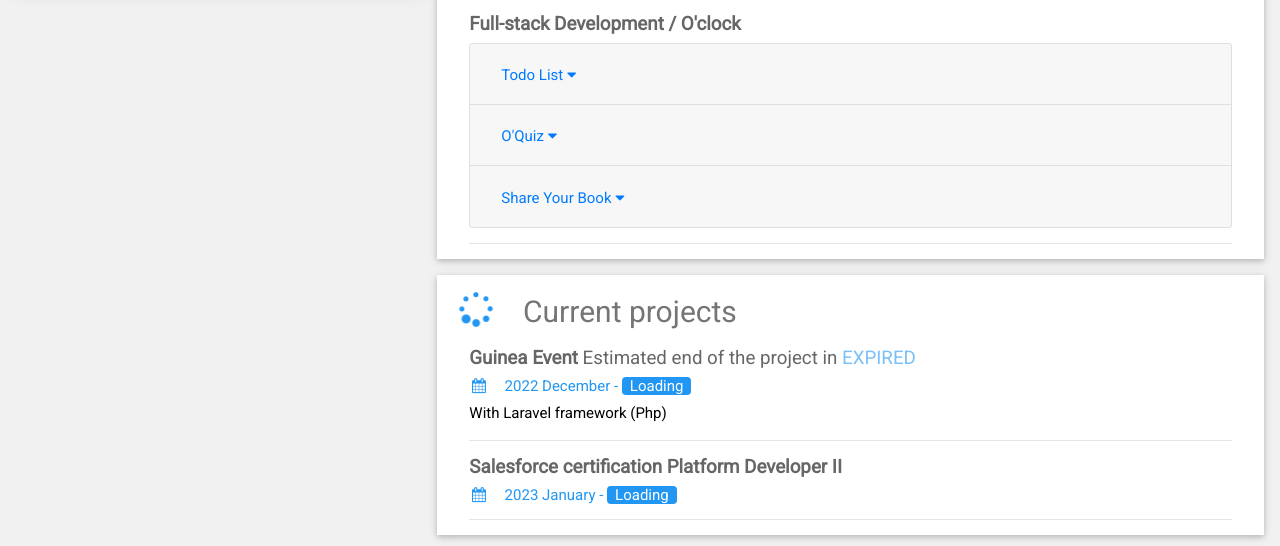
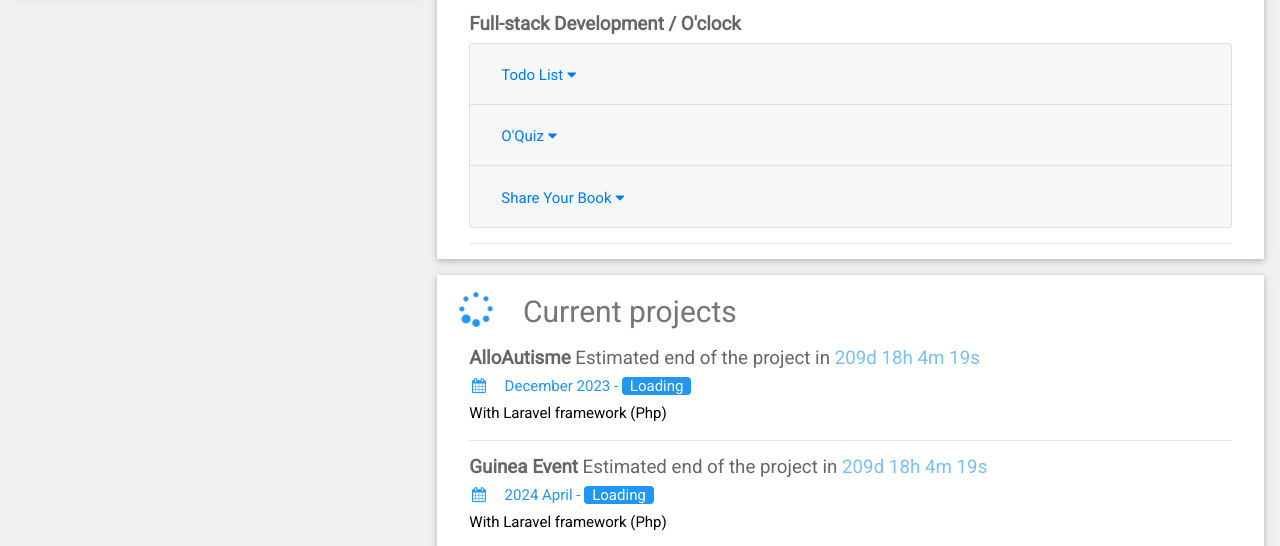
Before and after one commit to cherif-bayo/CV-Cherif-Bayo, a plain HTML site: page index_en.html in a window 1280 px wide. Shown: the part 1883-2429 px from the top of the page. Drawn offline with nearby package versions, Linux system fonts and the light colour scheme.

Commit message:
added project timeline for en Version

```diff
--- a/index_en.html
+++ b/index_en.html
@@ -468,32 +468,32 @@
 							class="fa fa-spinner w3-spin fa-fw w3-margin-right w3-xxlarge w3-text-blue"></i>
 							Current projects
 						</h2>
-					<!--
+
 					<div class="w3-container">
-						<h5 class="w3-opacity"><b>AlloAutisme</b> Fin du projet estimée dans <span id="timerDateSortie"
+						<h5 class="w3-opacity"><b>AlloAutisme</b> Estimated end of the project in <span id="timerDateSortie"
 								class="w3-text-blue"></span></h5>
 						<h6 class="w3-text-blue"><i
-								class="fa fa-calendar fa-fw w3-margin-right"></i>Décembre
-							2022 - <span class="w3-tag w3-blue w3-round">Encours</span></h6>
-						<p>Projet réalisé avec le framework Laravel (Php)</p>
+								class="fa fa-calendar fa-fw w3-margin-right"></i>December
+							2023 - <span class="w3-tag w3-blue w3-round">Loading</span></h6>
+						<p>With Laravel framework (Php)</p>
 						<hr>
 					</div>
-					-->
+
 					<div class="w3-container">
 						<h5 class="w3-opacity"><b>Guinea Event</b> Estimated end of the project in <span id="timerDateSortieS"
 								class="w3-text-blue"></span></h5>
 						<h6 class="w3-text-blue"><i
-								class="fa fa-calendar fa-fw w3-margin-right"></i>2022
-								December - <span class="w3-tag w3-blue w3-round">Loading</span></h6>
+								class="fa fa-calendar fa-fw w3-margin-right"></i>2024
+								April - <span class="w3-tag w3-blue w3-round">Loading</span></h6>
 						<p>With Laravel framework (Php)</p>
 						<hr>
 					</div>
 					<div class="w3-container">
-						<h5 class="w3-opacity"><b>Salesforce certification Platform Developer II</b>  <span id="salesforceTimer"
+						<h5 class="w3-opacity"><b>Salesforce Certification: Platform App Builder - Platform Developer I - Advanced Administrator</b>  <span id="salesforceTimer"
 								class="w3-text-blue"></span></h5>
 						<h6 class="w3-text-blue"><i
 								class="fa fa-calendar fa-fw w3-margin-right"></i>2023
-							January - <span class="w3-tag w3-blue w3-round">Loading</span></h6>
+							December - <span class="w3-tag w3-blue w3-round">Loading</span></h6>
 						<hr>
 					</div>
 				</div>
@@ -659,7 +659,7 @@
 
 	<script>
 		// Set the date we're counting down to
-		var countDownDate = new Date("Dec 31, 2022 18:00:00").getTime();
+		var countDownDate = new Date("Apr 30, 2023 18:00:00").getTime();
 
 		// Update the count down every 1 second
 		var x = setInterval(function () {
@@ -690,7 +690,7 @@
 
 	<script>
 		// Set the date we're counting down to
-		var countDownDateS = new Date("Dec 31, 2022 18:00:00").getTime();
+		var countDownDateS = new Date("Dec 31, 2023 18:00:00").getTime();
 
 		// Update the count down every 1 second
 		var x = setInterval(function () {
@@ -720,7 +720,7 @@
 	</script>
 	<script>
 		// Set the date we're counting down to
-		var countDownDate = new Date("Jan 15, 2023 18:00:00").getTime();
+		var countDownDate = new Date("Dec 31, 2023 18:00:00").getTime();
 
 		// Update the count down every 1 second
 		var x = setInterval(function () {
```
